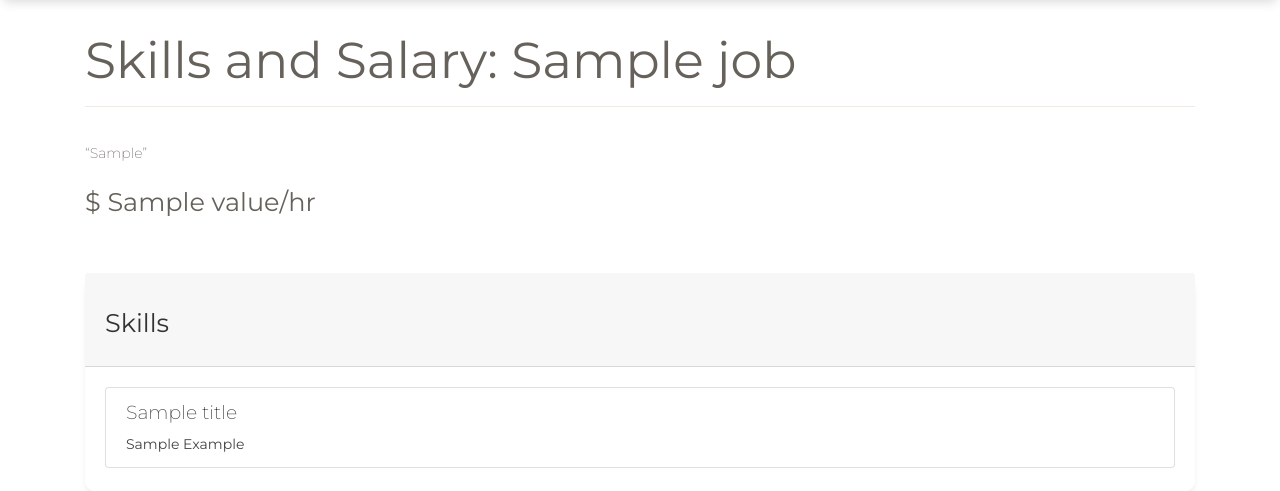
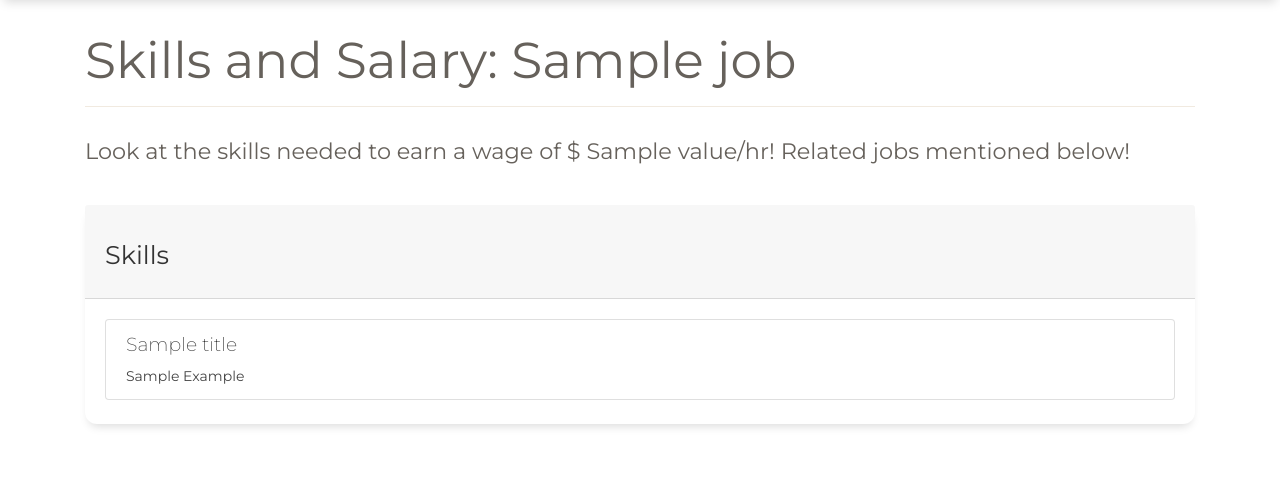
Before and after one commit to xindixu/prep-for-job, a Flask app: template app/templates/skill_salary.html in a window 1280 px wide. Shown: the part 71-562 px from the top of the page. Run offline with Flask 2, Linux system fonts and the light colour scheme; the template is opened without the code that fills it: most values are stand-ins (such as "Sample title", 1, 10 or a date in 2020); some libraries are stand-ins or nearby versions.

Commit message:
final touches to the link to skills from salary

```diff
--- a/app/templates/skill_salary.html
+++ b/app/templates/skill_salary.html
@@ -23,13 +23,10 @@
 </style>
 <h1>Skills and Salary: {{ job.title }}</h1>
 <hr>
-<section id="basic_info">
-
-<!--- THIS IS THE QUOTE -->
-<q>{{job.what_they_do}}</q>
+<section id="basic_info" style="margin-top: -35px;">
 <!-- TODO: conditional rendering; api request exceed -->
 {% if wage.status != 'REQUEST_NOT_PROCESSED'%}
-<h3>$ {{wage.Results.series[0].data[0].value}}/hr</h3>
+<h4><b> Look at the skills needed to earn a wage of $ {{wage.Results.series[0].data[0].value}}/hr! Related jobs mentioned below!</b></h4>
 {% else %}
 <div class="alert alert-warning" role="alert">
   Daily api limit exceeded!
```
